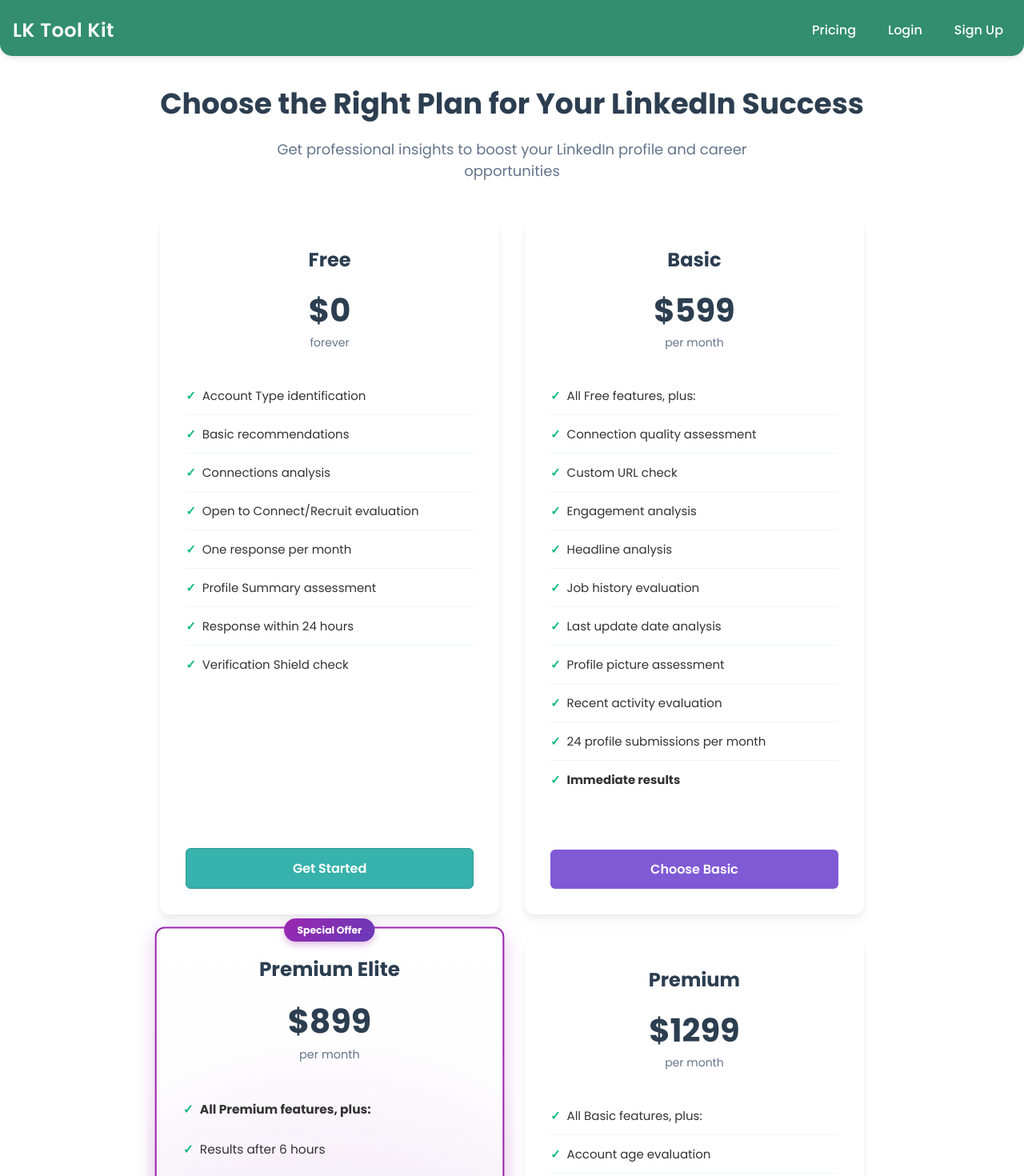
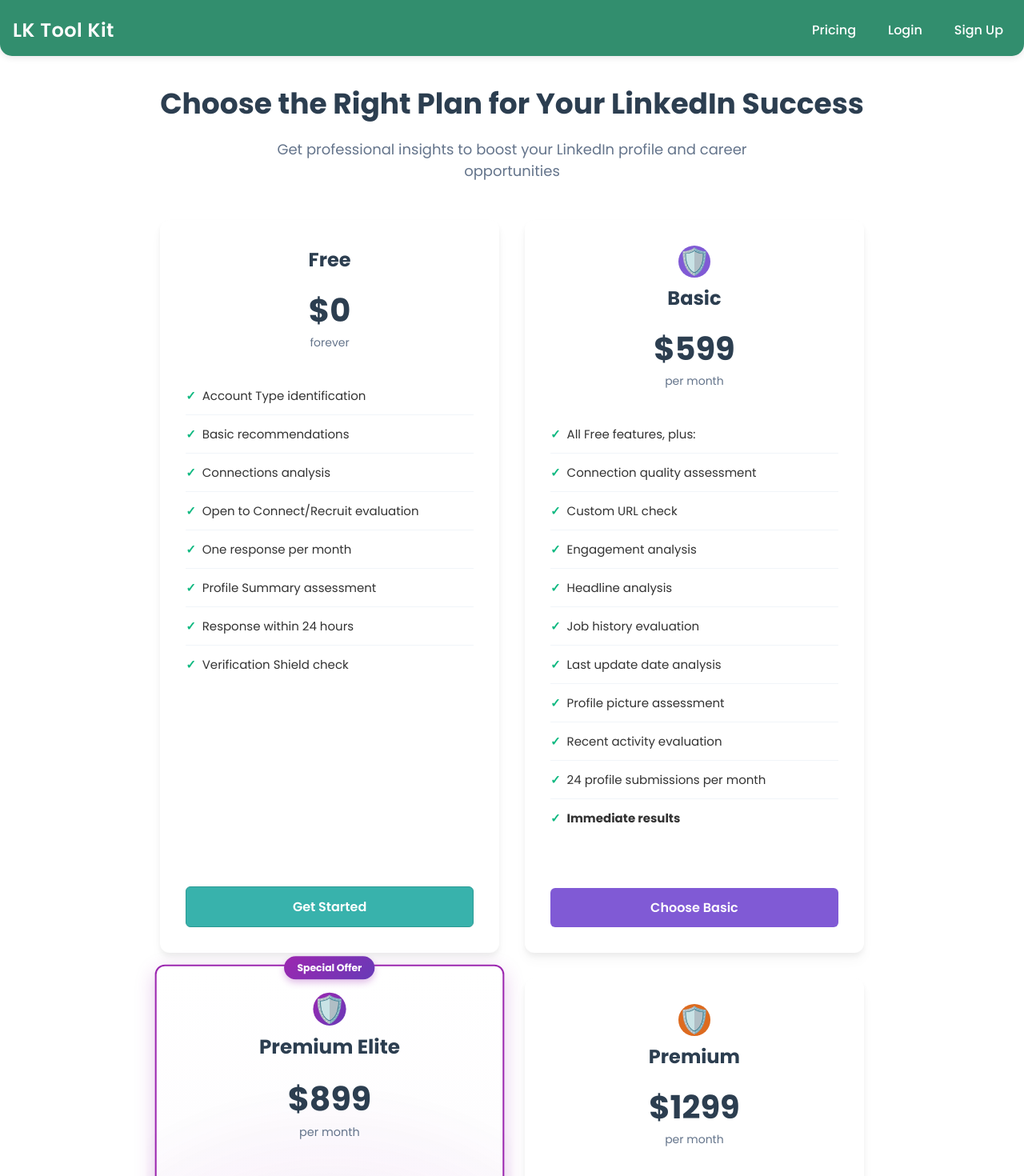
Before and after one commit to lktool/lktool, a React (Vite) app in the folder Frontend/: page /pricing in a window 1280 px wide. Shown: the top 1470 px of the page at 80% size. Built offline with nearby package versions, Linux system fonts and the light colour scheme; no server answers.

Commit message:
shield update

```diff
--- a/Frontend/src/InputMain.jsx/InputMain.jsx
+++ b/Frontend/src/InputMain.jsx/InputMain.jsx
@@ -208,6 +208,30 @@
 
                         {/* Display subscription tier and limits */}
                         <div className="subscription-info">
+                            {/* Add shield icon with color based on tier */}
+                            <span
+                                className={`inputmain-shield ${
+                                    (tier || 'free').toLowerCase() === 'basic'
+                                        ? 'basic-shield'
+                                        : (tier || 'free').toLowerCase() === 'premium elite'
+                                            ? 'elite-shield'
+                                            : (tier || 'free').toLowerCase() === 'premium'
+                                                ? 'premium-shield'
+                                                : ''
+                                }`}
+                                style={{
+                                    marginRight: "10px",
+                                    fontSize: "1.5rem",
+                                    display: "flex",
+                                    alignItems: "center",
+                                    justifyContent: "center",
+                                    borderRadius: "50%",
+                                    width: "2.2rem",
+                                    height: "2.2rem",
+                                }}
+                            >
+                                {(tier || 'free').toLowerCase() !== 'free' && <span role="img" aria-label="shield">🛡️</span>}
+                            </span>
                             <p className={`tier-badge ${(tier || 'free').toLowerCase()}`}>
                                 {tier ? tier.charAt(0).toUpperCase() + tier.slice(1) : 'Free'} Tier
                             </p>
--- a/Frontend/src/Pricing/Pricing.css
+++ b/Frontend/src/Pricing/Pricing.css
@@ -756,3 +756,31 @@
   cursor: pointer;
   font-family: inherit;
 }
+
+.plan-shield {
+  display: flex;
+  align-items: center;
+  justify-content: center;
+  margin-bottom: 0.5rem;
+  font-size: 2rem;
+  width: 2.5rem;
+  height: 2.5rem;
+  border-radius: 50%;
+  margin-left: auto;
+  margin-right: auto;
+}
+
+.basic-shield {
+  background: #805ad5;
+  color: #fff;
+}
+
+.elite-shield {
+  background: linear-gradient(135deg, #9c27b0, #673ab7);
+  color: #fff;
+}
+
+.premium-shield {
+  background: #dd6b20;
+  color: #fff;
+}
--- a/Frontend/src/Pricing/Pricing.jsx
+++ b/Frontend/src/Pricing/Pricing.jsx
@@ -66,9 +66,12 @@
           </div>
         </div>
 
-        {/* Basic Plan - Remove 'popular' class and badge */}
+        {/* Basic Plan */}
         <div className="pricing-plan">
           <div className="plan-header">
+            <div className="plan-shield basic-shield">
+              <span role="img" aria-label="shield">🛡️</span>
+            </div>
             <h2>Basic</h2>
             <div className="plan-price">
               <span className="price">${billingPeriod === 'monthly' ? '599' : '479.20'}</span>
@@ -105,6 +108,9 @@
         <div className="pricing-plan special">
           <div className="special-badge">Special Offer</div>
           <div className="plan-header">
+            <div className="plan-shield elite-shield">
+              <span role="img" aria-label="shield">🛡️</span>
+            </div>
             <h2>Premium Elite</h2>
             <div className="plan-price">
               <span className="price">${billingPeriod === 'monthly' ? '899' : '719.20'}</span>
@@ -134,9 +140,12 @@
           <div className="elite-ribbon"></div>
         </div>
 
-        {/* Premium Plan - Now last */}
+        {/* Premium Plan */}
         <div className="pricing-plan">
           <div className="plan-header">
+            <div className="plan-shield premium-shield">
+              <span role="img" aria-label="shield">🛡️</span>
+            </div>
             <h2>Premium</h2>
             <div className="plan-price">
               <span className="price">${billingPeriod === 'monthly' ? '1299' : '1039.20'}</span>
```
